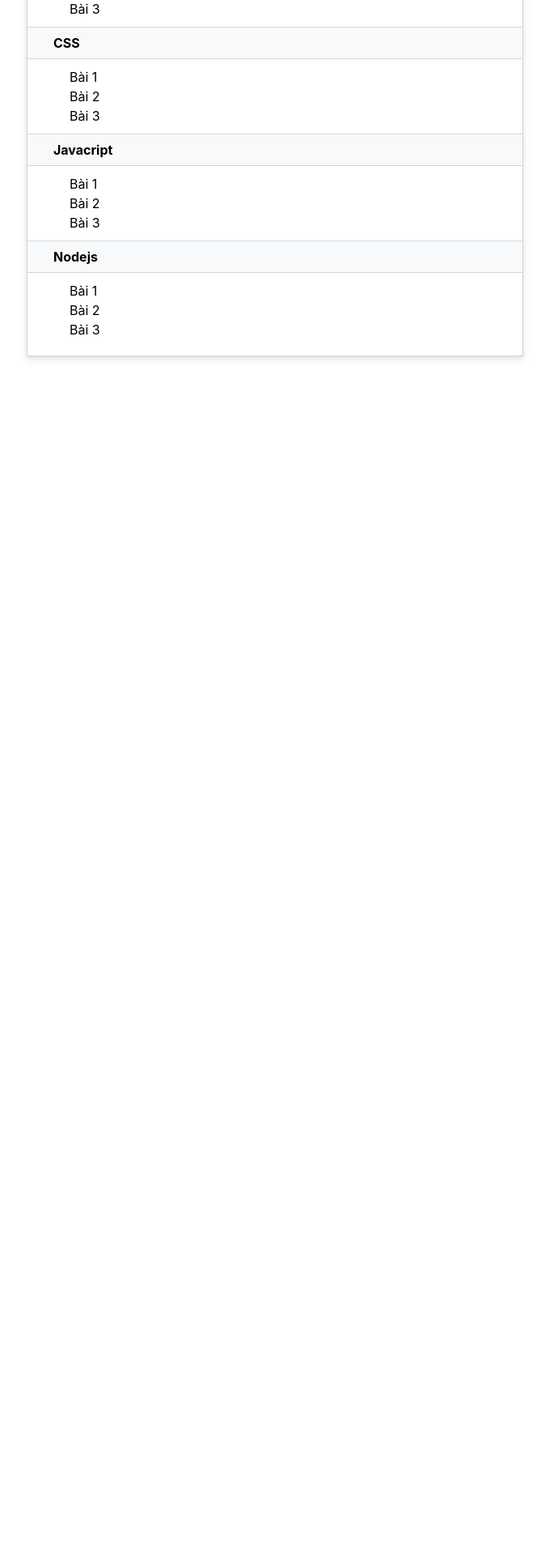
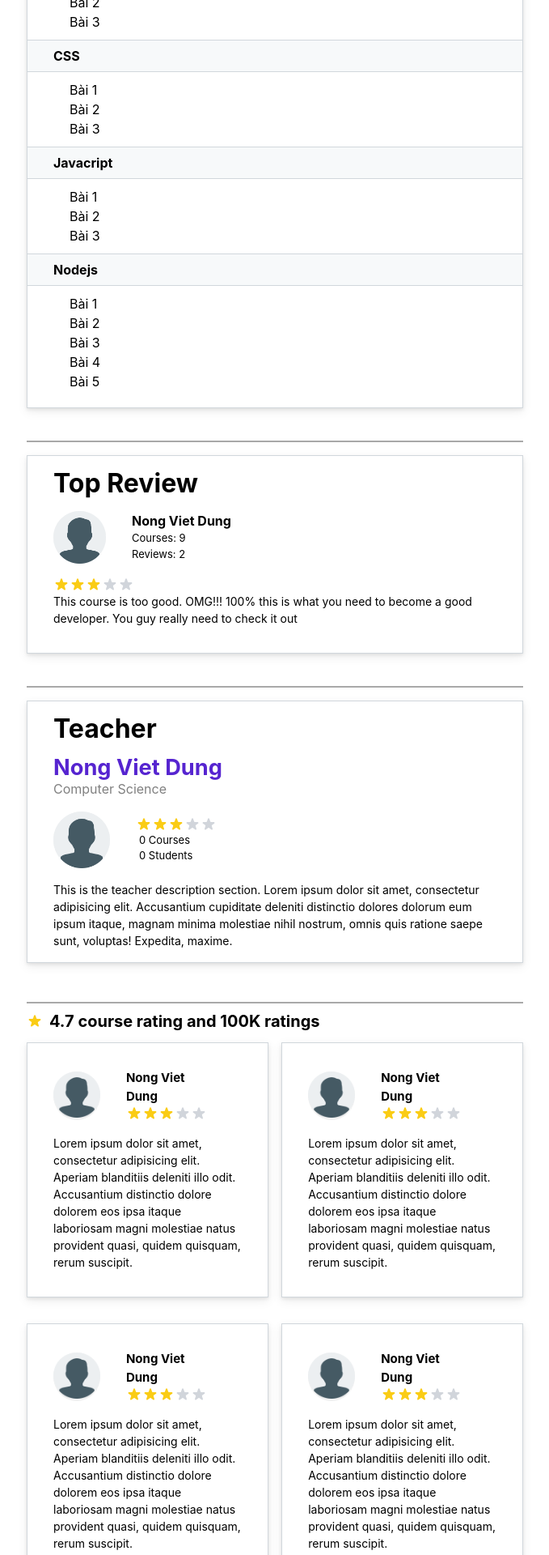
Before and after one commit to EtcRv/online-learning-web, a React (Create React App) app in the folder client/: page /subject in a window 1280 px wide. Shown: the part 880-2800 px from the top of the page at 81% size, without its empty margins (95-774 px from the left). Before the commit the page ends 1336 px from the top, so only its background shows below. Built offline with nearby package versions, Linux system fonts and the light colour scheme.

Commit message:
update Course and modify

```diff
--- a/client/src/Components/UI/CourseReview/CourseReview.css
+++ b/client/src/Components/UI/CourseReview/CourseReview.css
@@ -1,36 +1,35 @@
-.card {
+.course-review-card {
     border: 1px solid #d1d7dc;
     box-shadow: 0 2px 4px rgba(0,0,0,.08), 0 4px 12px rgba(0,0,0,.08);
     background-color: white;
     margin-bottom: 16px;
-    max-width: 23%;
 }
 
-.user-info {
+.cr-user-info {
     display: flex;
     align-items: center;
     padding: 2rem 2rem 0 2rem;
 }
 
-.user-avatar {
+.cr-user-avatar {
     width: 60px;
     height: 60px;
     border-radius: 50%;
     background-color: #f2f2f2;
 }
 
-.user-name {
+.cr-user-name {
     padding-left: 2rem;
     padding-right: 2rem;
     font-weight: bold;
     font-size: 15px;
 }
 
-.rating {
+.cr-rating {
     display: flex;
 }
 
-.description {
+.cr-description {
     font-size: 14px;
     padding: 1rem 2rem 2rem 2rem;
 }
--- a/client/src/Components/UI/CourseReview/CourseReview.js
+++ b/client/src/Components/UI/CourseReview/CourseReview.js
@@ -11,14 +11,14 @@ const CourseReview = (props) => {
     const emptyStar = 5 - rating;
 
     return (
-        <div className="card">
-            <div className="user-info">
-                <div className="user-avatar">
+        <div className="course-review-card">
+            <div className="cr-user-info">
+                <div className="cr-user-avatar">
                     <img src={avatar} />
                 </div>
-                <div className="user-name">
+                <div className="cr-user-name">
                     {name}
-                    <div className="rating">
+                    <div className="cr-rating">
                         {Array.from({ length: fullStar }, (_, index) => (
                             <FullStar key={index}></FullStar>
                         ))}
@@ -28,7 +28,7 @@ const CourseReview = (props) => {
                     </div>
                 </div>
             </div>
-            <div className="description">
+            <div className="cr-description">
                 {description}
             </div>
         </div>
--- a/client/src/Components/UI/CourseReviewTieuBieu/CourseReviewTieuBieu.css
+++ b/client/src/Components/UI/CourseReviewTieuBieu/CourseReviewTieuBieu.css
@@ -1,42 +1,41 @@
-.card {
+.crtb-card {
     border: 1px solid #d1d7dc;
     box-shadow: 0 2px 4px rgba(0,0,0,.08), 0 4px 12px rgba(0,0,0,.08);
     background-color: white;
     margin-bottom: 16px;
-    max-width: 50%;
 }
 
-.card-header {
+.crtb-card-header {
     font-size: 2rem;
     line-height: 1.75rem;
     font-weight: bold;
     padding: 1.25rem 2rem;
 }
 
-.user-info {
+.crtb-user-info {
     padding: 0 2rem 1rem 2rem;
     display: flex;
 }
 
-.user-avatar {
+.crtb-user-avatar {
     width: 65px;
     height: 65px;
     border-radius: 50%;
     background-color: #f2f2f2;
 }
 
-.user-name {
+.crtb-user-name {
     padding-left: 2rem;
 
 }
 
-.rating {
+.crtb-rating {
     display: flex;
     align-items: center;
     padding: 0 0 0 2rem;
 }
 
-.description {
+.crtb-description {
     padding: 0 2rem 2rem 2rem;
     font-size: 14px;
 }
--- a/client/src/Components/UI/CourseReviewTieuBieu/CourseReviewTieuBieu.js
+++ b/client/src/Components/UI/CourseReviewTieuBieu/CourseReviewTieuBieu.js
@@ -7,7 +7,7 @@ import EmptyStar from "../../ReUse/Star/EmptyStar";
 const CourseReviewTieuBieu = (props) => {
     const { header, userName, courseAmount, reviewAmount, description, avatar , rating } = props;
 
-    const defaultHeader = "Featured review";
+    const defaultHeader = "Top Review";
     const defaultUserName = "Nong Viet Dung";
     const defaultCourseAmount = "9";
     const defaultReviewAmount = "2";
@@ -19,21 +19,21 @@ const CourseReviewTieuBieu = (props) => {
     const emptyStar = 5 - fullStar;
 
     return (
-        <div className="card">
-            <div className="card-header">
+        <div className="crtb-card">
+            <div className="crtb-card-header">
                 {header || defaultHeader}
             </div>
-            <div className="user-info">
-                <div className="user-avatar">
+            <div className="crtb-user-info">
+                <div className="crtb-user-avatar">
                     <img src={avatar || defaultAvatar}/>
                 </div>
-                <div className="user-name">
+                <div className="crtb-user-name">
                     <div style={{fontWeight: "bold"}}>{userName || defaultUserName}</div>
                     <div style={{fontSize: "13px"}}>Courses: {courseAmount || defaultCourseAmount}</div>
                     <div style={{fontSize: "13px"}}>Reviews: {reviewAmount || defaultReviewAmount}</div>
                 </div>
             </div>
-            <div className="rating">
+            <div className="crtb-rating">
                 {Array.from({ length: fullStar }, (_, index) => (
                     <FullStar key={index}></FullStar>
                 ))}
@@ -41,7 +41,7 @@ const CourseReviewTieuBieu = (props) => {
                     <EmptyStar key={index}></EmptyStar>
                 ))}
             </div>
-            <div className="description">
+            <div className="crtb-description">
                 {description || defaultDescription}
             </div>
         </div>
--- a/client/src/Components/UI/TeacherInfo/TeacherInfo.css
+++ b/client/src/Components/UI/TeacherInfo/TeacherInfo.css
@@ -1,12 +1,11 @@
-.card {
+.teacher-card {
     border: 1px solid #d1d7dc;
     box-shadow: 0 2px 4px rgba(0,0,0,.08), 0 4px 12px rgba(0,0,0,.08);
     background-color: white;
     margin-bottom: 16px;
-    max-width: 50%;
 }
 
-.card-header {
+.teacher-card-header {
     font-size: 2rem;
     line-height: 1.75rem;
     font-weight: bold;
--- a/client/src/Components/UI/TeacherInfo/TeacherInfo.js
+++ b/client/src/Components/UI/TeacherInfo/TeacherInfo.js
@@ -11,8 +11,8 @@ const TeacherInfo = (props) => {
     const emptyStar = 5 - rating;
 
     return (
-        <div className="card">
-            <div className="card-header">
+        <div className="teacher-card">
+            <div className="teacher-card-header">
                 Teacher
             </div>
             <div className="teacher-name">
--- /dev/null
+++ b/client/src/Pages/Course/Course.css
@@ -0,0 +1,92 @@
+.course-courseTitle {
+    margin-top: 1rem;
+    background-color: black;
+    width: 100%;
+    height: 40%;
+    padding-top: 3.2rem;
+    padding-bottom: 3.2rem;
+}
+
+.course-title {
+    color: white;
+    margin: auto auto auto auto;
+}
+
+.course-des {
+    font-size: 1.25rem;
+    margin-top: 15px;
+    margin-bottom: 15px;
+}
+
+.course-badge {
+    color: black;
+    background-color: #eceb98;
+    width: 120px;
+    height: fit-content;
+    display: flex;
+    justify-content: center;
+    font-weight: bold;
+}
+
+.course-rate {
+    margin-left: 10px;
+}
+
+.course-card {
+    border: 1px solid #d1d7dc;
+    box-shadow: 0 2px 4px rgba(0,0,0,.08), 0 4px 12px rgba(0,0,0,.08);
+    background-color: white;
+    margin-bottom: 16px;
+}
+
+.course-cardHeader {
+    font-size: 1.25rem;
+    line-height: 1.75rem;
+    font-weight: bold;
+    padding: 1.25rem 2rem;
+}
+
+.course-cardItem {
+    margin: 0 2rem 1.25rem 2rem;
+}
+
+.course-listHeader {
+    font-size: 1rem;
+    line-height: 1.75rem;
+    font-weight: bold;
+    margin: 10px -2rem;
+    padding: 5px 2rem;
+    border-top: 1px solid #d1d7dc;
+    border-bottom: 1px solid #d1d7dc;
+    background-color: #f7f9fa;
+}
+
+.course-priceCard {
+    position: fixed;
+    top: 50px;
+    right: 120px;
+    width: 25%;
+}
+
+.course-buttonAdd {
+    background-color: #a435f0;
+    color: white;
+    font-weight: bold;
+    font-size: 1.125rem;
+    width: 100%;
+    height: 50px;
+    margin: 0.5rem 0
+}
+
+.course-buttonBuy {
+    font-weight: bold;
+    font-size: 1.125rem;
+    width: 100%;
+    height: 50px;
+    margin: 0.5rem 0;
+    border: 1px solid black
+}
+
+hr {
+    border: 1px solid darkgray;
+}
--- a/client/src/Pages/Course/Course.js
+++ b/client/src/Pages/Course/Course.js
@@ -1,94 +1,12 @@
 import React from "react";
+import "./Course.css";
+import CourseReviewTieuBieu from "../../Components/UI/CourseReviewTieuBieu/CourseReviewTieuBieu";
+import TeacherInfo from "../../Components/UI/TeacherInfo/TeacherInfo";
+import CourseReview from "../../Components/UI/CourseReview/CourseReview";
+import FullStar from "../../Components/ReUse/Star/FullStar";
 
-const Course = () => {
-    const courseTitle = {
-        marginTop: "1rem",
-        backgroundColor: "black",
-        width: "100%",
-        height: "40%",
-        paddingTop: "3.2rem",
-        paddingBottom: "3.2rem",
-    }
-
-    const title = {
-        color: "white",
-        margin: "auto auto auto auto",
-    }
-
-    const des = {
-        fontSize: "1.25rem",
-        marginTop: "15px",
-        marginBottom: "15px"
-    }
-
-    const badge = {
-        color: "black",
-        backgroundColor: "#eceb98",
-        width: "120px",
-        height: "fit",
-        display: "flex",
-        justifyContent: "center",
-        fontWeight: "bold"
-    }
-
-    const rate = {
-        marginLeft: "10px"
-    }
-
-    const card = {
-        border: "1px solid #d1d7dc",
-        boxShadow: "0 2px 4px rgba(0,0,0,.08), 0 4px 12px rgba(0,0,0,.08)",
-        backgroundColor: "white",
-        marginBottom: "16px"
-    }
-
-    const cardHeader = {
-        fontSize: "1.25rem",
-        lineHeight: "1.75rem",
-        fontWeight: "bold",
-        padding: "1.25rem 2rem"
-    }
-
-    const cardItem = {
-        margin: "0 2rem 1.25rem 2rem"
-    }
-
-    const listHeader = {
-        fontSize: "1rem",
-        lineHeight: "1.75rem",
-        fontWeight: "bold",
-        margin: "10px -2rem",
-        padding: "5px 2rem",
-        borderTop: "1px solid #d1d7dc",
-        borderBottom: "1px solid #d1d7dc",
-        backgroundColor: "#f7f9fa"
-    }
-
-    const priceCard = {
-        position: "fixed",
-        top: "50px",
-        right: "120px",
-        width: "25%",
-    }
-
-    const buttonAdd = {
-        backgroundColor: "#a435f0",
-        color: "white",
-        fontWeight: "bold",
-        fontSize: "1.125rem",
-        width: "100%",
-        height: "50px",
-        margin: "0.5rem 0"
-    }
-
-    const buttonBuy = {
-        fontWeight: "bold",
-        fontSize: "1.125rem",
-        width: "100%",
-        height: "50px",
-        margin: "0.5rem 0",
-        border: "1px solid black"
-    }
+const Course = (props) => {
+    const {id, name, price, status, type, description, rating, sale, teacherId} = props;
 
     const dataTitle = "Công nghệ Web và Dịch vụ trực tuyến";
     const dataTitleDes = "Học và làm quen với các kỹ năng cơ bản của làm web, HTML, Javascript, CSS, Nodejs, React, . . .";
@@ -100,16 +18,16 @@ const Course = () => {
 
     return (
         <div className="w-screen h-screen">
-            <div style={courseTitle}>
-                <div className="flex flex-row h-full w-4/5" style={title}>
+            <div className="course-courseTitle">
+                <div className="flex flex-row h-full w-4/5 course-title">
                     <div className="basis-3/5">
                         <h1>{dataTitle}</h1>
-                        <div style={des}>
+                        <div className="course-des">
                             {dataTitleDes}
                         </div>
                         <div style={{display: "flex", marginBottom: "10px"}}>
-                            <div style={badge}>Bán chạy nhất</div>
-                            <div style={rate}>{dataSubscribe} người đăng ký</div>
+                            <div className="course-badge">Bán chạy nhất</div>
+                            <div className="course-rate">{dataSubscribe} người đăng ký</div>
                         </div>
                         <div style={{marginBottom: "10px"}}>
                             Được tạo bởi:
@@ -124,11 +42,11 @@ const Course = () => {
             <div className="pt-6">
                 <div className="flex flex-row h-full w-4/5 m-auto">
                     <div className="basis-3/5">
-                        <div style={card}>
-                            <div style={cardHeader}>
+                        <div className="course-card">
+                            <div className="course-cardHeader">
                                 Bạn sẽ được học những gì?
                             </div>
-                            <div style={cardItem}>
+                            <div className="course-cardItem">
                                 <div className="grid grid-cols-2 gap-4">
                                     {dataLearning.map((item, index) => (
                                         <div className="col-span-1" key={index}>- {item}</div>
@@ -136,21 +54,21 @@ const Course = () => {
                                 </div>
                             </div>
                         </div>
-                        <div style={card}>
-                            <div style={cardHeader}>
+                        <div className="course-card mt-8">
+                            <div className="course-cardHeader">
                                 Nội dung khóa học:
                             </div>
-                            <div style={cardItem}>
+                            <div className="course-cardItem">
                                 Gồm có 5 chương, 14 bài.
                                 <div className="mt-1">
-                                    <div style={listHeader}>Mở đầu</div>
+                                    <div className="course-listHeader">Mở đầu</div>
                                     <ul className="pl-5">
                                         <li>Web là gì?</li>
                                         <li>Một số công nghệ web</li>
                                     </ul>
                                 </div>
                                 <div className="mt-1">
-                                    <div style={listHeader}>HTML</div>
+                                    <div className="course-listHeader">HTML</div>
                                     <ul className="pl-5">
                                         <li>Bài 1</li>
                                         <li>Bài 2</li>
@@ -158,7 +76,7 @@ const Course = () => {
                                     </ul>
                                 </div>
                                 <div className="mt-1">
-                                    <div style={listHeader}>CSS</div>
+                                    <div className="course-listHeader">CSS</div>
                                     <ul className="pl-5">
                                         <li>Bài 1</li>
                                         <li>Bài 2</li>
@@ -166,7 +84,7 @@ const Course = () => {
                                     </ul>
                                 </div>
                                 <div className="mt-1">
-                                    <div style={listHeader}>Javacript</div>
+                                    <div className="course-listHeader">Javacript</div>
                                     <ul className="pl-5">
                                         <li>Bài 1</li>
                                         <li>Bài 2</li>
@@ -174,25 +92,52 @@ const Course = () => {
                                     </ul>
                                 </div>
                                 <div className="mt-1">
-                                    <div style={listHeader}>Nodejs</div>
+                                    <div className="course-listHeader">Nodejs</div>
                                     <ul className="pl-5">
                                         <li>Bài 1</li>
                                         <li>Bài 2</li>
                                         <li>Bài 3</li>
+                                        <li>Bài 4</li>
+                                        <li>Bài 5</li>
                                     </ul>
                                 </div>
+                            </div>
+                        </div>
+                        <div className="pt-6">
+                            <hr></hr>
+                            <div className="pt-4">
+                                <CourseReviewTieuBieu></CourseReviewTieuBieu>
+                            </div>
+                        </div>
+                        <div className="pt-6">
+                            <hr></hr>
+                            <div className="pt-4">
+                                <TeacherInfo></TeacherInfo>
+                            </div>
+                        </div>
+                        <div className="pt-8">
+                            <hr></hr>
+                            <div className="pt-2 pb-3 flex items-center font-bold text-xl gap-2">
+                                <FullStar></FullStar>
+                                4.7 course rating and 100K ratings
+                            </div>
+                            <div className="grid grid-cols-2 gap-4">
+                                <CourseReview></CourseReview>
+                                <CourseReview></CourseReview>
+                                <CourseReview></CourseReview>
+                                <CourseReview></CourseReview>
                             </div>
                         </div>
                     </div>
                 </div>
             </div>
-            <div style={priceCard}>
-                <div style={card}>
+            <div className="course-priceCard">
+                <div className="course-card">
                     <img className="w-full h-60" src=""/>
                     <div style={{margin: "1rem"}}>
                         <h1 style={{paddingBottom: "0.5rem"}}>{dataPrice} VNĐ</h1>
-                        <button style={buttonAdd}>Thêm vào giỏ hàng</button>
-                        <button style={buttonBuy}>Mua ngay</button>
+                        <button className="course-buttonAdd">Thêm vào giỏ hàng</button>
+                        <button className="course-buttonBuy">Mua ngay</button>
                         <b>Bao gồm có:</b>
                         <ul className="list-disc pl-5">
                             <li>14 bài</li>
```
